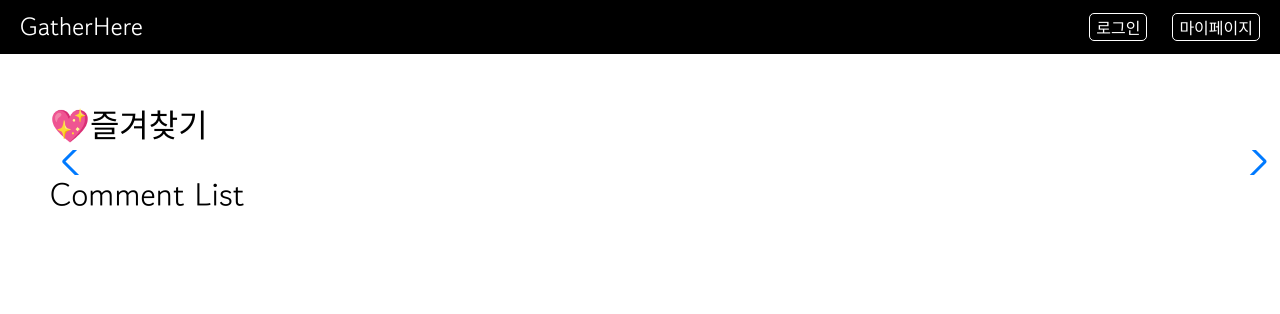
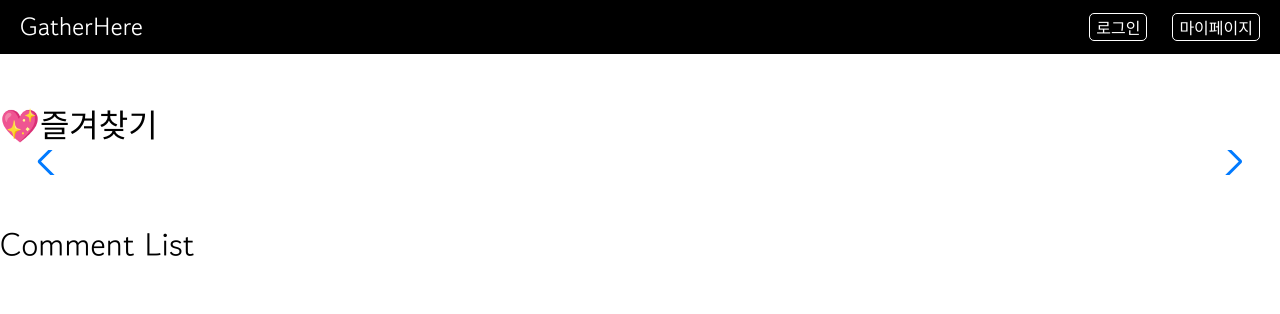
Before and after one commit to cchloe0927/GatherHere, a Flask app: template templates/myPage.html in a window 1280 px wide. Shown: the top 314 px of the page. Run offline with Flask 2, Linux system fonts and the light colour scheme; the template is opened without the code that fills it, so the values that code supplies are empty.

Commit message:
no message

```diff
--- a/static/mypage.css
+++ b/static/mypage.css
@@ -1,6 +1,7 @@
 .mypage_container{
-    margin-left: 50px;
-    margin-right: 100px;
+    /*margin-left: 50px;*/
+    /*margin-right: 100px;*/
+    margin-bottom: 50px;
 }
 
 .mypage_comment{
```
